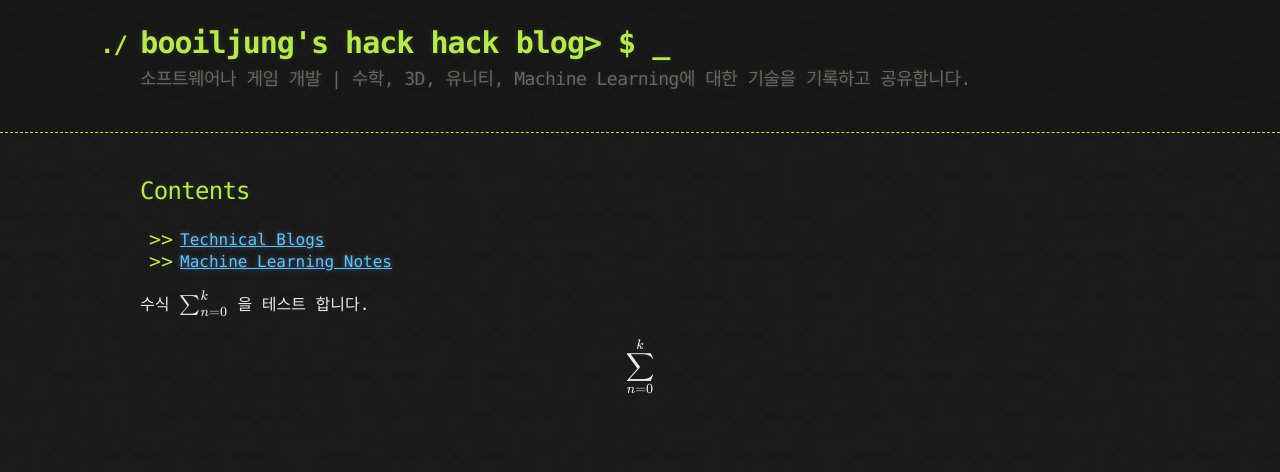
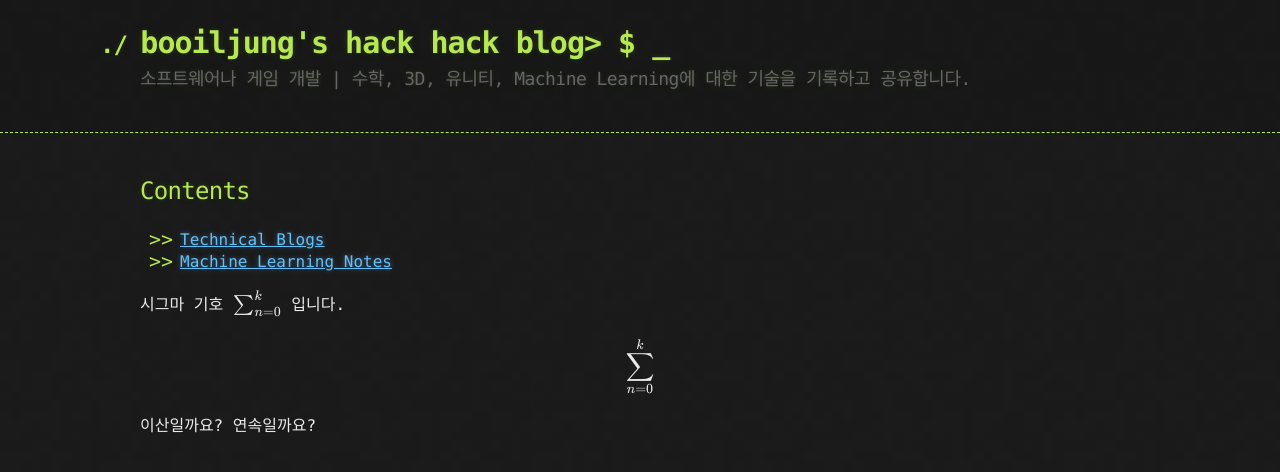
Before and after one commit to booiljung/xxxxx, a Jekyll site: the page built from index.md, in a window 1280 px wide. Shown: the top 472 px of the page. Built offline with Jekyll 4.4.1, drawn with Linux system fonts in a browser that asks for light colours; our own code applies the rules of GitHub Pages for plain Markdown files; formulas are drawn with MathJax 3.

```diff
--- a/index.md
+++ b/index.md
@@ -4,6 +4,10 @@
 * [Machine Learning Notes](./machine_learning_notes/index.md)
 
 
-수식 $\sum_{n=0}^k$ 을 테스트 합니다.
+시그마 기호 \\( \sum_{n=0}^k \\) 입니다.
 
-$$\sum_{n=0}^k$$
+\\[
+\sum_{n=0}^k
+\\]
+
+이산일까요? 연속일까요?
```
